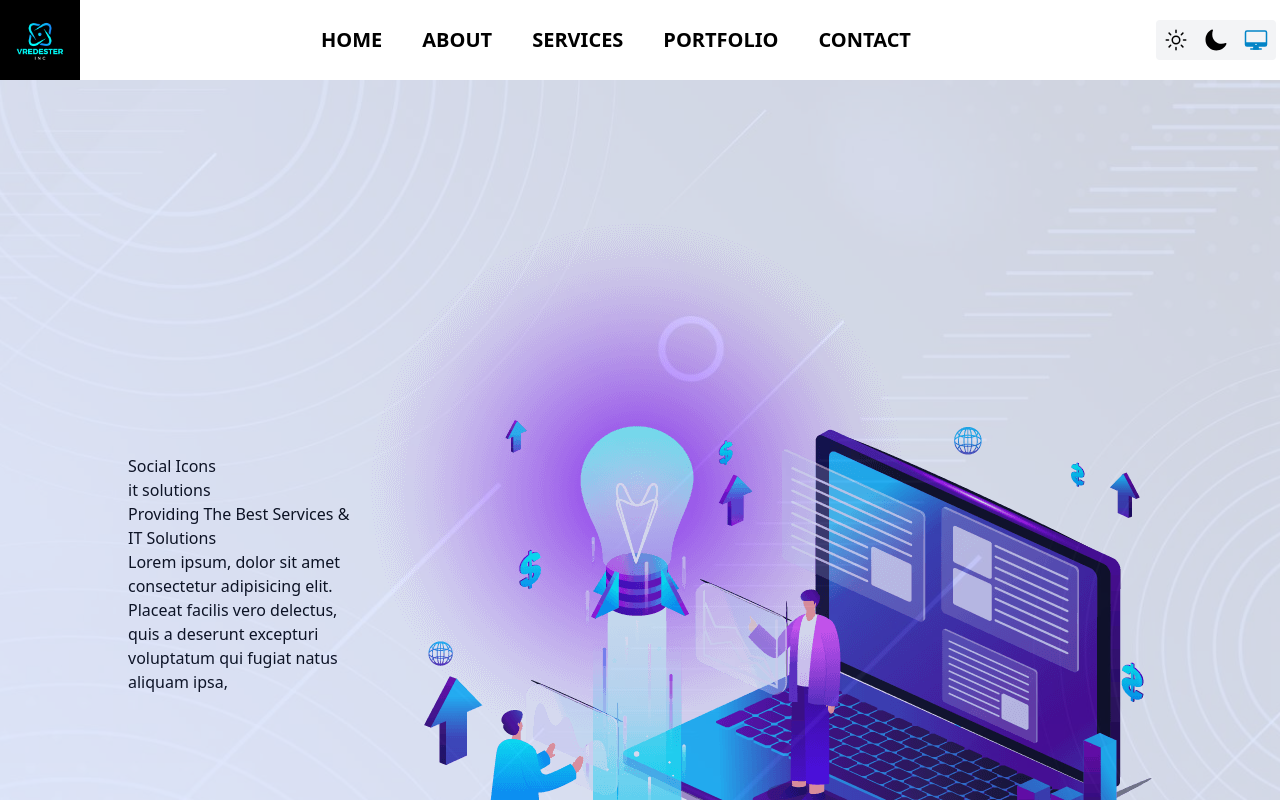
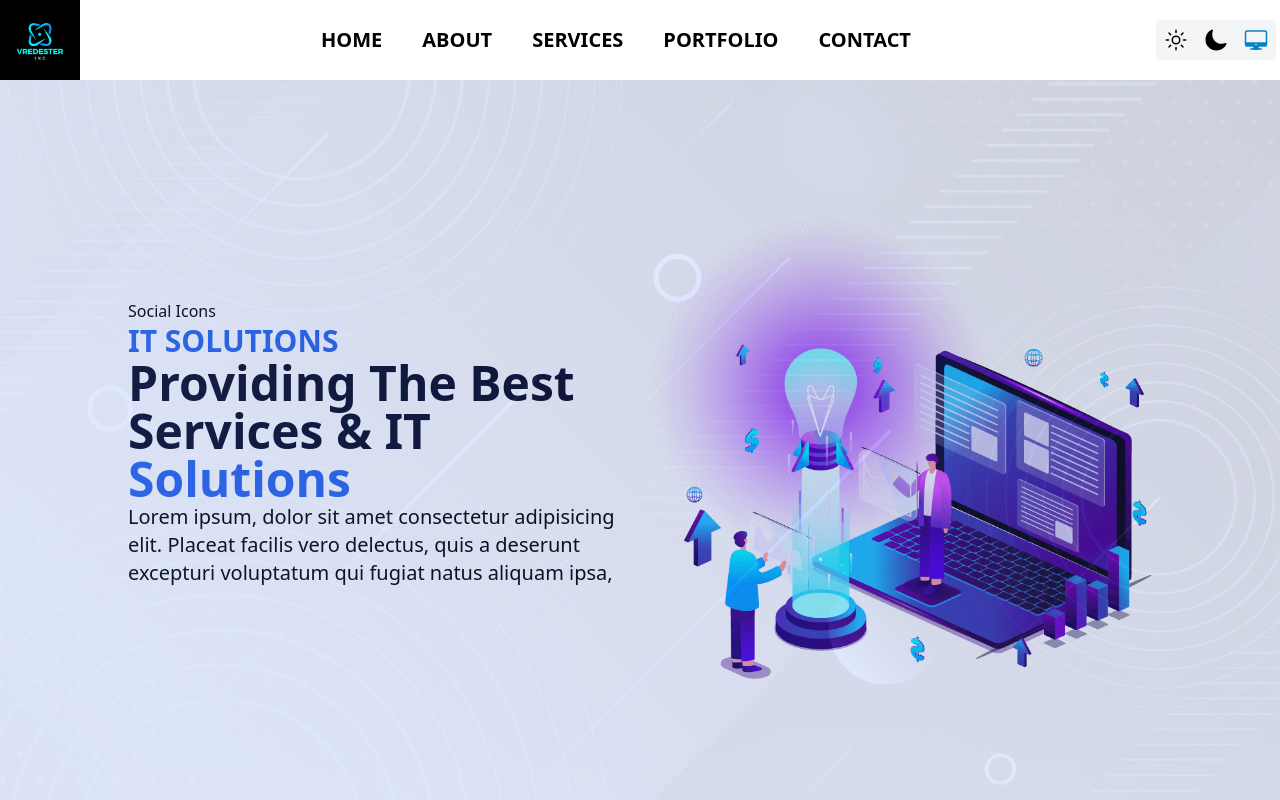
Before and after one commit to PeaceOloruntoba/Vredester, a React (Create React App) app in the folder vredester/: page / in a window 1280 px wide. Shown: the top 800 px of the page. Built offline with nearby package versions, Linux system fonts and the light colour scheme.

Commit message:
Update Jumbotron.jsx

```diff
--- a/vredester/src/components/Jumbotron.jsx
+++ b/vredester/src/components/Jumbotron.jsx
@@ -7,14 +7,16 @@ export default function Jumbotron() {
     <div className='relative'>
   <img src={bgimg} alt="" className='absolute inset-0 object-cover w-full h-full' />
   <div className='inset-0 bg-white dark:bg-[#060922] opacity-80'>
-  <div className="flex justify-center items-center p-32">
+  <div className="grid grid-cols-2 justify-center items-center p-32">
     <div className="flex flex-col">
       <span>Social Icons</span>
-      <span>it solutions</span>
-      <span>Providing The Best Services & IT <span>Solutions</span></span>
-      <span>Lorem ipsum, dolor sit amet consectetur adipisicing elit. Placeat facilis vero delectus, quis a deserunt excepturi voluptatum qui fugiat natus aliquam ipsa,</span>
+      <span className='text-3xl text-blue-600 font-bold uppercase'>it solutions</span>
+      <span className='text-5xl font-semibold text-[#060922] dark:text-white'>Providing The Best Services & IT <span className='text-blue-600'>Solutions</span></span>
+      <span className='text-[#06092] dark:text-white text-xl'>Lorem ipsum, dolor sit amet consectetur adipisicing elit. Placeat facilis vero delectus, quis a deserunt excepturi voluptatum qui fugiat natus aliquam ipsa,</span>
     </div>
-    <img src={diss} alt="" />
+    <div className="">
+    <img src={diss} alt="" className='' />
+    </div>
   </div>
 </div>
   </div>
```
